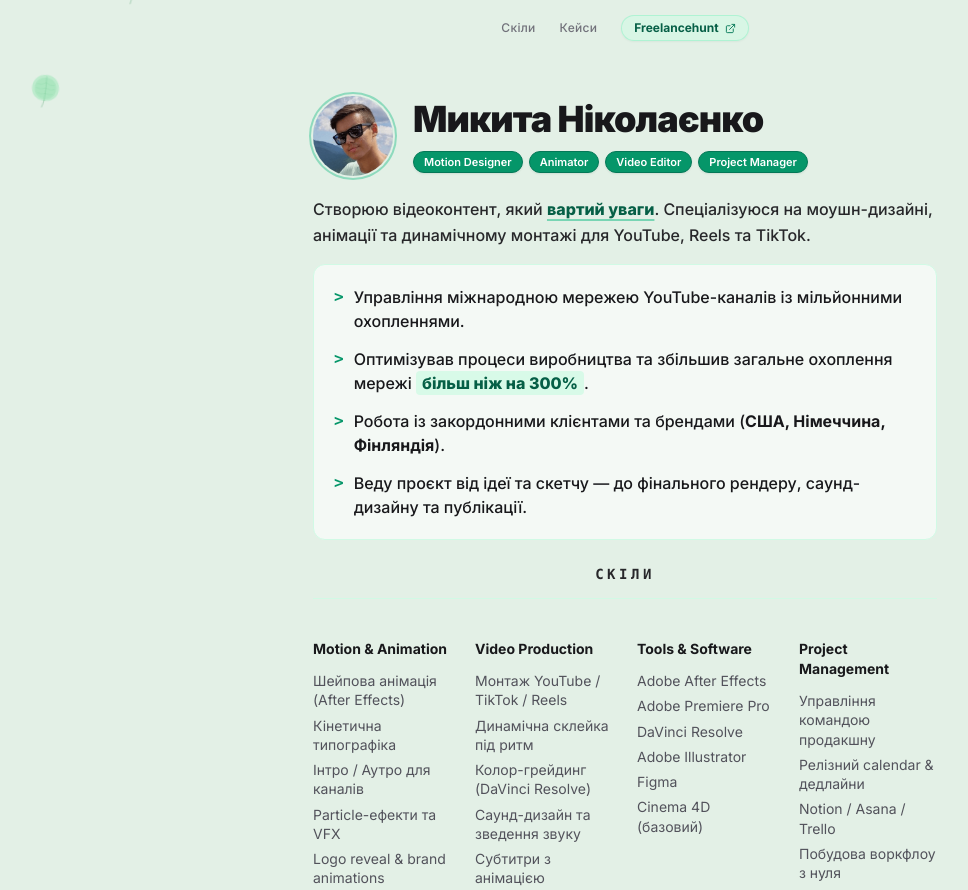
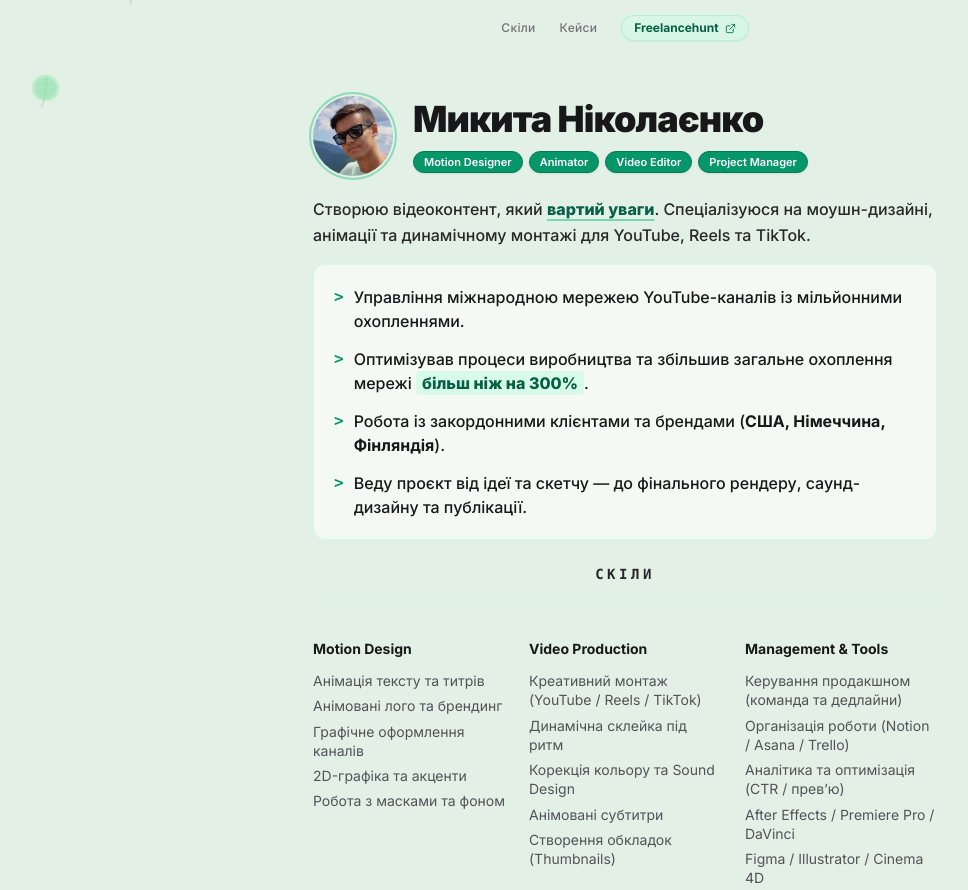
Before and after one commit to zkregen/resume, a React (Vite) app: page / in a window 1280 px wide. Shown: the top 890 px of the page, without its empty margins (15-983 px from the left). Built offline with nearby package versions, Linux system fonts and the light colour scheme.

Commit message:
update: skills section reworked into 3 categories

```diff
--- a/src/components/Skills.jsx
+++ b/src/components/Skills.jsx
@@ -2,47 +2,33 @@ import React from 'react';
 
 const skillGroups = [
   {
-    title: 'Motion & Animation',
+    title: 'Motion Design',
     items: [
-      'Шейпова анімація (After Effects)',
-      'Кінетична типографіка',
-      'Інтро / Аутро для каналів',
-      'Particle-ефекти та VFX',
-      'Logo reveal & brand animations',
-      'Анімація для Reels / TikTok',
+      'Анімація тексту та титрів',
+      'Анімовані лого та брендинг',
+      'Графічне оформлення каналів',
+      '2D-графіка та акценти',
+      'Робота з масками та фоном',
     ],
   },
   {
     title: 'Video Production',
     items: [
-      'Монтаж YouTube / TikTok / Reels',
+      'Креативний монтаж (YouTube / Reels / TikTok)',
       'Динамічна склейка під ритм',
-      'Колор-грейдинг (DaVinci Resolve)',
-      'Саунд-дизайн та зведення звуку',
-      'Субтитри з анімацією',
-      'Thumbnail design',
+      'Корекція кольору та Sound Design',
+      'Анімовані субтитри',
+      'Створення обкладок (Thumbnails)',
     ],
   },
   {
-    title: 'Tools & Software',
+    title: 'Management & Tools',
     items: [
-      'Adobe After Effects',
-      'Adobe Premiere Pro',
-      'DaVinci Resolve',
-      'Adobe Illustrator',
-      'Figma',
-      'Cinema 4D (базовий)',
-    ],
-  },
-  {
-    title: 'Project Management',
-    items: [
-      'Управління командою продакшну',
-      'Релізний calendar & дедлайни',
-      'Notion / Asana / Trello',
-      'Побудова воркфлоу з нуля',
-      'Аналітика YouTube Studio',
-      'A/B тестування тайтлів / превʼю',
+      'Керування продакшном (команда та дедлайни)',
+      'Організація роботи (Notion / Asana / Trello)',
+      'Аналітика та оптимізація (CTR / превʼю)',
+      'After Effects / Premiere Pro / DaVinci',
+      'Figma / Illustrator / Cinema 4D',
     ],
   },
 ];
@@ -55,7 +41,7 @@ const Skills = () => (
         <div className="w-full max-w-2xl border-t border-emerald-100 mt-3.5" />
       </div>
 
-      <div className="grid grid-cols-2 sm:grid-cols-4 gap-6">
+      <div className="grid grid-cols-1 sm:grid-cols-3 gap-6">
         {skillGroups.map(({ title, items }) => (
           <div key={title}>
             <h3 className="text-sm font-bold text-zinc-900 mb-3">{title}</h3>
```
